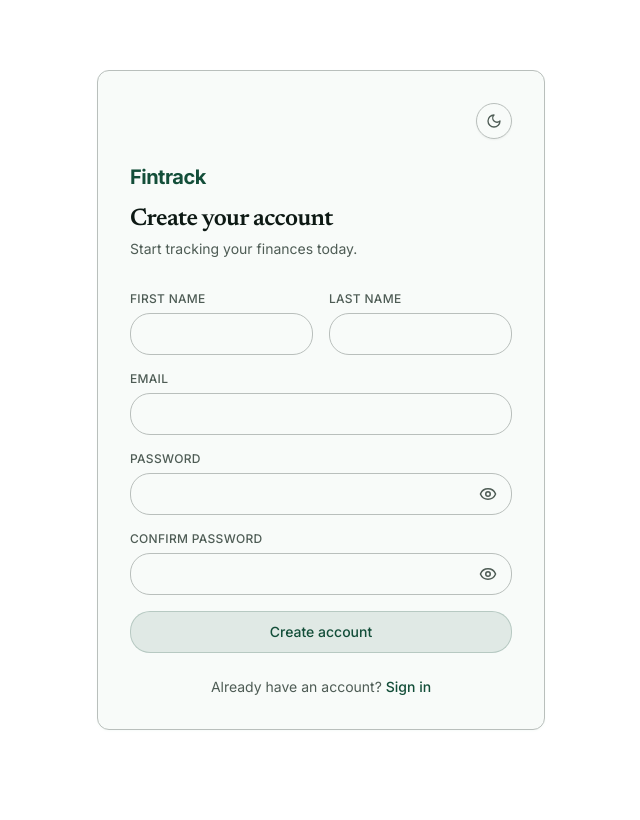
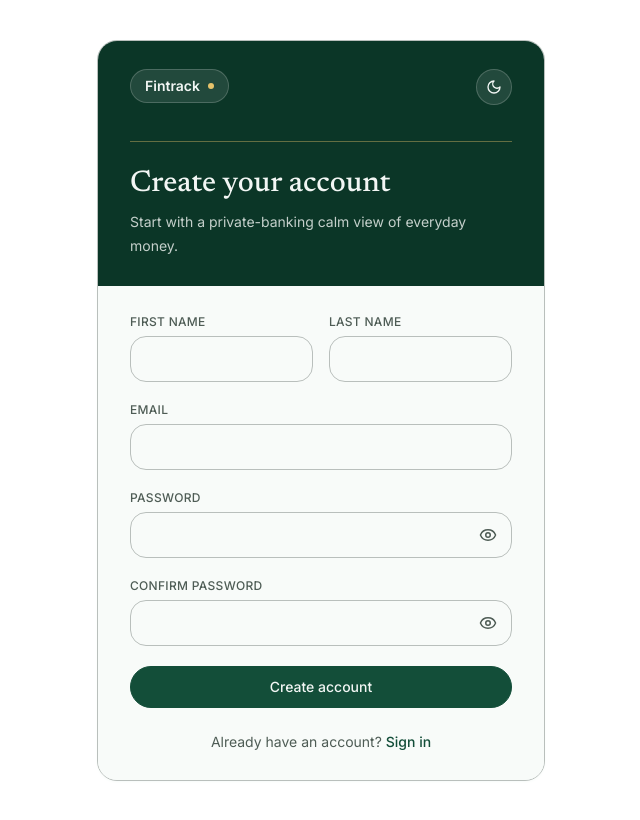
Before and after one commit to namnhatpham1995/personal-financial-management, a Next.js app in the folder frontend/: page /register in a window 1280 px wide. Shown: the whole page, without its empty margins (319-959 px from the left). Built offline with nearby package versions, Linux system fonts and the light colour scheme; no server answers; a web font is replaced by a local one.

Commit message:
refactor(ui): rebuild Reserve Gold auth pages

```diff
--- a/frontend/src/app/login/page.tsx
+++ b/frontend/src/app/login/page.tsx
@@ -20,17 +20,24 @@ const schema = z.object({
 type FormValues = z.infer<typeof schema>;
 
 const inputCls =
-  "w-full rounded-lg border border-border bg-card px-3 py-2 text-base text-foreground placeholder:text-muted-foreground/50 focus:outline-none focus:ring-2 focus:ring-primary/40 focus:border-primary/40 transition-colors";
+  "w-full rounded-md border border-input bg-card px-3.5 py-2.5 text-base text-foreground placeholder:text-muted-foreground/80 transition-colors focus:border-primary/40 focus:outline-none focus:ring-2 focus:ring-primary/40";
 const passwordInputCls = `${inputCls} pr-10`;
 const passwordToggleCls =
-  "absolute right-2 top-1/2 inline-flex h-8 w-8 -translate-y-1/2 items-center justify-center rounded-md text-muted-foreground transition-colors hover:bg-muted hover:text-foreground focus:outline-none focus:ring-2 focus:ring-primary/40";
+  "absolute right-2 top-1/2 inline-flex h-8 w-8 -translate-y-1/2 items-center justify-center rounded-sm text-muted-foreground transition-colors hover:bg-muted hover:text-foreground focus:outline-none focus:ring-2 focus:ring-primary/40";
+const labelCls =
+  "mb-1.5 block text-xs font-medium uppercase tracking-wide text-muted-foreground";
+const errorCls =
+  "mt-1.5 text-xs font-medium text-destructive dark:text-destructive-foreground";
 
 export default function LoginPage() {
   const { login } = useAuth();
   const router = useRouter();
   const [showPassword, setShowPassword] = useState(false);
-  const { register, handleSubmit, formState: { errors, isSubmitting } } =
-    useForm<FormValues>({ resolver: zodResolver(schema) });
+  const {
+    register,
+    handleSubmit,
+    formState: { errors, isSubmitting },
+  } = useForm<FormValues>({ resolver: zodResolver(schema) });
 
   const onSubmit = async (values: FormValues) => {
     try {
@@ -42,34 +49,53 @@ export default function LoginPage() {
   };
 
   return (
-    <div className="flex min-h-screen items-center justify-center bg-background px-4">
-      <div className="w-full max-w-md rounded-xl border border-border bg-card p-8 shadow-card">
-        <div className="mb-6 flex justify-end">
-          <AuthThemeToggle />
+    <main className="flex min-h-screen items-center justify-center bg-background px-4 py-10 text-foreground">
+      <section className="w-full max-w-md overflow-hidden rounded-lg border border-border bg-card shadow-card">
+        <header className="bg-reserve px-6 py-7 text-ivory sm:px-8">
+          <div className="flex items-start justify-between gap-5">
+            <Link
+              href="/"
+              className="inline-flex items-center gap-2 rounded-full border border-ivory/20 bg-ivory/10 px-3.5 py-1.5 text-sm font-semibold text-ivory transition-colors hover:bg-ivory/20 focus-visible:outline-none focus-visible:ring-2 focus-visible:ring-gold/70"
+            >
+              Fintrack
+              <span className="h-1.5 w-1.5 rounded-full bg-gold" aria-hidden="true" />
+            </Link>
+            <AuthThemeToggle className="border-ivory/20 bg-ivory/10 text-ivory shadow-none hover:bg-ivory/20 hover:text-ivory focus:ring-gold/70" />
           </div>
-        <div className="mb-8">
-          <span className="text-xl font-bold tracking-tight text-primary">
-            Fintrack
-          </span>
-          <h1 className="mt-3 text-2xl font-bold tracking-tight text-foreground">Sign in</h1>
-          <p className="mt-1 text-sm text-muted-foreground">Track your finances with clarity.</p>
+          <div className="mt-9 border-t border-gold/40 pt-6">
+            <h1 className="font-display text-3xl font-medium tracking-normal text-ivory">
+              Sign in
+            </h1>
+            <p className="mt-2 text-sm leading-6 text-ivory/80">
+              Return to the ledger that keeps your money exact.
+            </p>
           </div>
-        <form onSubmit={handleSubmit(onSubmit)} className="space-y-4">
+        </header>
+
+        <div className="bg-card px-6 py-7 sm:px-8">
+          <form onSubmit={handleSubmit(onSubmit)} className="space-y-5">
             <div>
-            <label htmlFor="email" className="mb-1.5 block text-xs font-medium uppercase tracking-wide text-muted-foreground">
+              <label htmlFor="email" className={labelCls}>
                 Email
               </label>
-            <input id="email" type="email" {...register("email")} className={inputCls} />
-            {errors.email && <p className="mt-1 text-xs text-rose-600 dark:text-rose-400">{errors.email.message}</p>}
+              <input
+                id="email"
+                type="email"
+                autoComplete="email"
+                {...register("email")}
+                className={inputCls}
+              />
+              {errors.email && <p className={errorCls}>{errors.email.message}</p>}
             </div>
             <div>
-            <label htmlFor="password" className="mb-1.5 block text-xs font-medium uppercase tracking-wide text-muted-foreground">
+              <label htmlFor="password" className={labelCls}>
                 Password
               </label>
               <div className="relative">
                 <input
                   id="password"
                   type={showPassword ? "text" : "password"}
+                  autoComplete="current-password"
                   {...register("password")}
                   className={passwordInputCls}
                 />
@@ -79,22 +105,37 @@ export default function LoginPage() {
                   className={passwordToggleCls}
                   onClick={() => setShowPassword((current) => !current)}
                 >
-                {showPassword ? <EyeOff aria-hidden="true" size={18} /> : <Eye aria-hidden="true" size={18} />}
+                  {showPassword ? (
+                    <EyeOff aria-hidden="true" size={18} />
+                  ) : (
+                    <Eye aria-hidden="true" size={18} />
+                  )}
                 </button>
               </div>
-            {errors.password && <p className="mt-1 text-xs text-rose-600 dark:text-rose-400">{errors.password.message}</p>}
+              {errors.password && (
+                <p className={errorCls}>{errors.password.message}</p>
+              )}
             </div>
-          <Button type="submit" size="lg" className="w-full" disabled={isSubmitting}>
-            {isSubmitting ? "Signing in…" : "Sign in"}
+            <Button
+              type="submit"
+              size="lg"
+              className="w-full rounded-full border-primary bg-primary text-primary-foreground hover:bg-primary/90"
+              disabled={isSubmitting}
+            >
+              {isSubmitting ? "Signing in..." : "Sign in"}
             </Button>
           </form>
           <p className="mt-6 text-center text-sm text-muted-foreground">
             No account?{" "}
-          <Link href="/register" className="font-medium text-primary hover:underline transition-colors">
+            <Link
+              href="/register"
+              className="font-medium text-primary transition-colors hover:text-primary/80 hover:underline"
+            >
               Register
             </Link>
           </p>
         </div>
-    </div>
+      </section>
+    </main>
   );
 }
--- a/frontend/src/app/register/page.tsx
+++ b/frontend/src/app/register/page.tsx
@@ -28,69 +28,121 @@ const schema = z
 type FormValues = z.infer<typeof schema>;
 
 const inputCls =
-  "w-full rounded-lg border border-border bg-card px-3 py-2 text-base text-foreground placeholder:text-muted-foreground/50 focus:outline-none focus:ring-2 focus:ring-primary/40 focus:border-primary/40 transition-colors";
+  "w-full rounded-md border border-input bg-card px-3.5 py-2.5 text-base text-foreground placeholder:text-muted-foreground/80 transition-colors focus:border-primary/40 focus:outline-none focus:ring-2 focus:ring-primary/40";
 const passwordInputCls = `${inputCls} pr-10`;
 const passwordToggleCls =
-  "absolute right-2 top-1/2 inline-flex h-8 w-8 -translate-y-1/2 items-center justify-center rounded-md text-muted-foreground transition-colors hover:bg-muted hover:text-foreground focus:outline-none focus:ring-2 focus:ring-primary/40";
+  "absolute right-2 top-1/2 inline-flex h-8 w-8 -translate-y-1/2 items-center justify-center rounded-sm text-muted-foreground transition-colors hover:bg-muted hover:text-foreground focus:outline-none focus:ring-2 focus:ring-primary/40";
+const labelCls =
+  "mb-1.5 block text-xs font-medium uppercase tracking-wide text-muted-foreground";
+const errorCls =
+  "mt-1.5 text-xs font-medium text-destructive dark:text-destructive-foreground";
 
 export default function RegisterPage() {
   const { register: registerUser } = useAuth();
   const router = useRouter();
   const [showPassword, setShowPassword] = useState(false);
   const [showConfirmPassword, setShowConfirmPassword] = useState(false);
-  const { register, handleSubmit, formState: { errors, isSubmitting } } =
-    useForm<FormValues>({ resolver: zodResolver(schema) });
+  const {
+    register,
+    handleSubmit,
+    formState: { errors, isSubmitting },
+  } = useForm<FormValues>({ resolver: zodResolver(schema) });
 
-  const onSubmit = async ({ confirmPassword: _confirmPassword, ...payload }: FormValues) => {
+  const onSubmit = async ({
+    confirmPassword: _confirmPassword,
+    ...payload
+  }: FormValues) => {
     try {
       await registerUser(payload);
       router.push("/dashboard");
     } catch (err: unknown) {
       const status = (err as { response?: { status?: number } })?.response?.status;
       if (status === 409) toast.error("Email is already in use.");
-      else if (status === 400) toast.error("Invalid registration details. Please check your input.");
+      else if (status === 400)
+        toast.error("Invalid registration details. Please check your input.");
       else if (status === 500) toast.error("Server error. Please try again later.");
       else toast.error("Registration failed. Please try again.");
     }
   };
 
   return (
-    <div className="flex min-h-screen items-center justify-center bg-background px-4">
-      <div className="w-full max-w-md rounded-xl border border-border bg-card p-8 shadow-card">
-        <div className="mb-6 flex justify-end">
-          <AuthThemeToggle />
+    <main className="flex min-h-screen items-center justify-center bg-background px-4 py-10 text-foreground">
+      <section className="w-full max-w-md overflow-hidden rounded-lg border border-border bg-card shadow-card">
+        <header className="bg-reserve px-6 py-7 text-ivory sm:px-8">
+          <div className="flex items-start justify-between gap-5">
+            <Link
+              href="/"
+              className="inline-flex items-center gap-2 rounded-full border border-ivory/20 bg-ivory/10 px-3.5 py-1.5 text-sm font-semibold text-ivory transition-colors hover:bg-ivory/20 focus-visible:outline-none focus-visible:ring-2 focus-visible:ring-gold/70"
+            >
+              Fintrack
+              <span className="h-1.5 w-1.5 rounded-full bg-gold" aria-hidden="true" />
+            </Link>
+            <AuthThemeToggle className="border-ivory/20 bg-ivory/10 text-ivory shadow-none hover:bg-ivory/20 hover:text-ivory focus:ring-gold/70" />
           </div>
-        <div className="mb-8">
-          <span className="text-xl font-bold tracking-tight text-primary">
-            Fintrack
-          </span>
-          <h1 className="mt-3 text-2xl font-bold tracking-tight text-foreground">Create your account</h1>
-          <p className="mt-1 text-sm text-muted-foreground">Start tracking your finances today.</p>
+          <div className="mt-9 border-t border-gold/40 pt-6">
+            <h1 className="font-display text-3xl font-medium tracking-normal text-ivory">
+              Create your account
+            </h1>
+            <p className="mt-2 text-sm leading-6 text-ivory/80">
+              Start with a private-banking calm view of everyday money.
+            </p>
           </div>
-        <form onSubmit={handleSubmit(onSubmit)} className="space-y-4">
-          <div className="grid grid-cols-2 gap-4">
+        </header>
+
+        <div className="bg-card px-6 py-7 sm:px-8">
+          <form onSubmit={handleSubmit(onSubmit)} className="space-y-5">
+            <div className="grid gap-4 sm:grid-cols-2">
               <div>
-              <label htmlFor="firstName" className="mb-1.5 block text-xs font-medium uppercase tracking-wide text-muted-foreground">First name</label>
-              <input id="firstName" {...register("firstName")} className={inputCls} />
-              {errors.firstName && <p className="mt-1 text-xs text-rose-600 dark:text-rose-400">{errors.firstName.message}</p>}
+                <label htmlFor="firstName" className={labelCls}>
+                  First name
+                </label>
+                <input
+                  id="firstName"
+                  autoComplete="given-name"
+                  {...register("firstName")}
+                  className={inputCls}
+                />
+                {errors.firstName && (
+                  <p className={errorCls}>{errors.firstName.message}</p>
+                )}
               </div>
               <div>
-              <label htmlFor="lastName" className="mb-1.5 block text-xs font-medium uppercase tracking-wide text-muted-foreground">Last name</label>
-              <input id="lastName" {...register("lastName")} className={inputCls} />
-              {errors.lastName && <p className="mt-1 text-xs text-rose-600 dark:text-rose-400">{errors.lastName.message}</p>}
+                <label htmlFor="lastName" className={labelCls}>
+                  Last name
+                </label>
+                <input
+                  id="lastName"
+                  autoComplete="family-name"
+                  {...register("lastName")}
+                  className={inputCls}
+                />
+                {errors.lastName && (
+                  <p className={errorCls}>{errors.lastName.message}</p>
+                )}
               </div>
             </div>
             <div>
-            <label htmlFor="email" className="mb-1.5 block text-xs font-medium uppercase tracking-wide text-muted-foreground">Email</label>
-            <input id="email" type="email" {...register("email")} className={inputCls} />
-            {errors.email && <p className="mt-1 text-xs text-rose-600 dark:text-rose-400">{errors.email.message}</p>}
+              <label htmlFor="email" className={labelCls}>
+                Email
+              </label>
+              <input
+                id="email"
+                type="email"
+                autoComplete="email"
+                {...register("email")}
+                className={inputCls}
+              />
+              {errors.email && <p className={errorCls}>{errors.email.message}</p>}
             </div>
             <div>
-            <label htmlFor="password" className="mb-1.5 block text-xs font-medium uppercase tracking-wide text-muted-foreground">Password</label>
+              <label htmlFor="password" className={labelCls}>
+                Password
+              </label>
               <div className="relative">
                 <input
                   id="password"
                   type={showPassword ? "text" : "password"}
+                  autoComplete="new-password"
                   {...register("password")}
                   className={passwordInputCls}
                 />
@@ -100,42 +152,70 @@ export default function RegisterPage() {
                   className={passwordToggleCls}
                   onClick={() => setShowPassword((current) => !current)}
                 >
-                {showPassword ? <EyeOff aria-hidden="true" size={18} /> : <Eye aria-hidden="true" size={18} />}
+                  {showPassword ? (
+                    <EyeOff aria-hidden="true" size={18} />
+                  ) : (
+                    <Eye aria-hidden="true" size={18} />
+                  )}
                 </button>
               </div>
-            {errors.password && <p className="mt-1 text-xs text-rose-600 dark:text-rose-400">{errors.password.message}</p>}
+              {errors.password && (
+                <p className={errorCls}>{errors.password.message}</p>
+              )}
             </div>
             <div>
-            <label htmlFor="confirmPassword" className="mb-1.5 block text-xs font-medium uppercase tracking-wide text-muted-foreground">Confirm password</label>
+              <label htmlFor="confirmPassword" className={labelCls}>
+                Confirm password
+              </label>
               <div className="relative">
                 <input
                   id="confirmPassword"
                   type={showConfirmPassword ? "text" : "password"}
+                  autoComplete="new-password"
                   {...register("confirmPassword")}
                   className={passwordInputCls}
                 />
                 <button
                   type="button"
-                aria-label={showConfirmPassword ? "Hide confirm password" : "Show confirm password"}
+                  aria-label={
+                    showConfirmPassword
+                      ? "Hide confirm password"
+                      : "Show confirm password"
+                  }
                   className={passwordToggleCls}
                   onClick={() => setShowConfirmPassword((current) => !current)}
                 >
-                {showConfirmPassword ? <EyeOff aria-hidden="true" size={18} /> : <Eye aria-hidden="true" size={18} />}
+                  {showConfirmPassword ? (
+                    <EyeOff aria-hidden="true" size={18} />
+                  ) : (
+                    <Eye aria-hidden="true" size={18} />
+                  )}
                 </button>
               </div>
-            {errors.confirmPassword && <p className="mt-1 text-xs text-rose-600 dark:text-rose-400">{errors.confirmPassword.message}</p>}
+              {errors.confirmPassword && (
+                <p className={errorCls}>{errors.confirmPassword.message}</p>
+              )}
             </div>
-          <Button type="submit" size="lg" className="w-full" disabled={isSubmitting}>
-            {isSubmitting ? "Creating account…" : "Create account"}
+            <Button
+              type="submit"
+              size="lg"
+              className="w-full rounded-full border-primary bg-primary text-primary-foreground hover:bg-primary/90"
+              disabled={isSubmitting}
+            >
+              {isSubmitting ? "Creating account..." : "Create account"}
             </Button>
           </form>
           <p className="mt-6 text-center text-sm text-muted-foreground">
             Already have an account?{" "}
-          <Link href="/login" className="font-medium text-primary hover:underline transition-colors">
+            <Link
+              href="/login"
+              className="font-medium text-primary transition-colors hover:text-primary/80 hover:underline"
+            >
               Sign in
             </Link>
           </p>
         </div>
-    </div>
+      </section>
+    </main>
   );
 }
--- a/frontend/src/components/auth-theme-toggle.tsx
+++ b/frontend/src/components/auth-theme-toggle.tsx
@@ -33,7 +33,11 @@ export function AuthThemeToggle({ className }: AuthThemeToggleProps) {
 
   const activeTheme = mounted ? documentTheme : resolvedTheme ?? (theme === "system" ? documentTheme : theme) ?? documentTheme;
   const isDark = activeTheme === "dark";
-  const label = isDark ? "Switch to light theme" : "Switch to dark theme";
+  const label = mounted
+    ? isDark
+      ? "Switch to light theme"
+      : "Switch to dark theme"
+    : "Toggle color theme";
 
   return (
     <button
```
Lines whose indentation alone changed are shown as unchanged.
